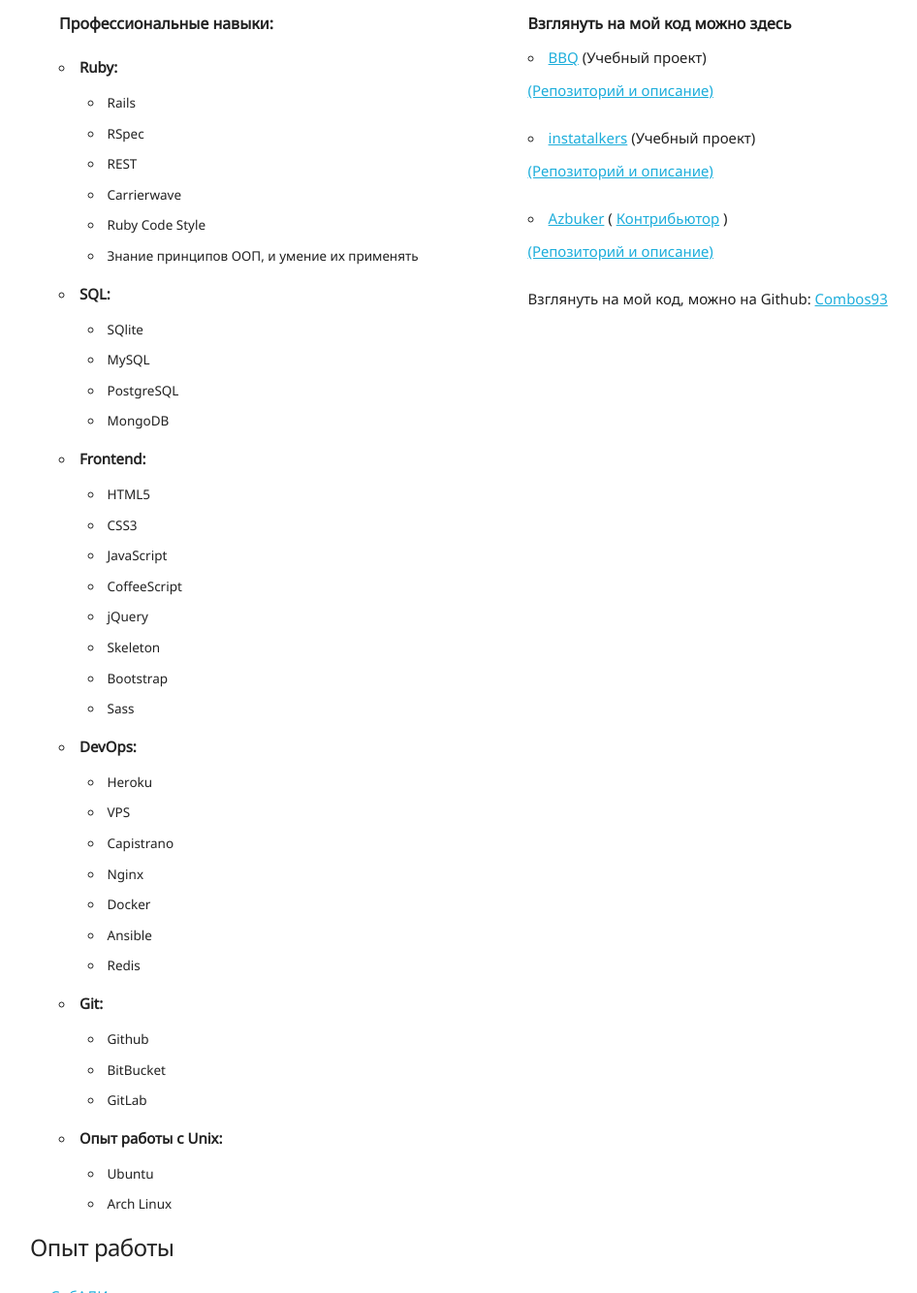
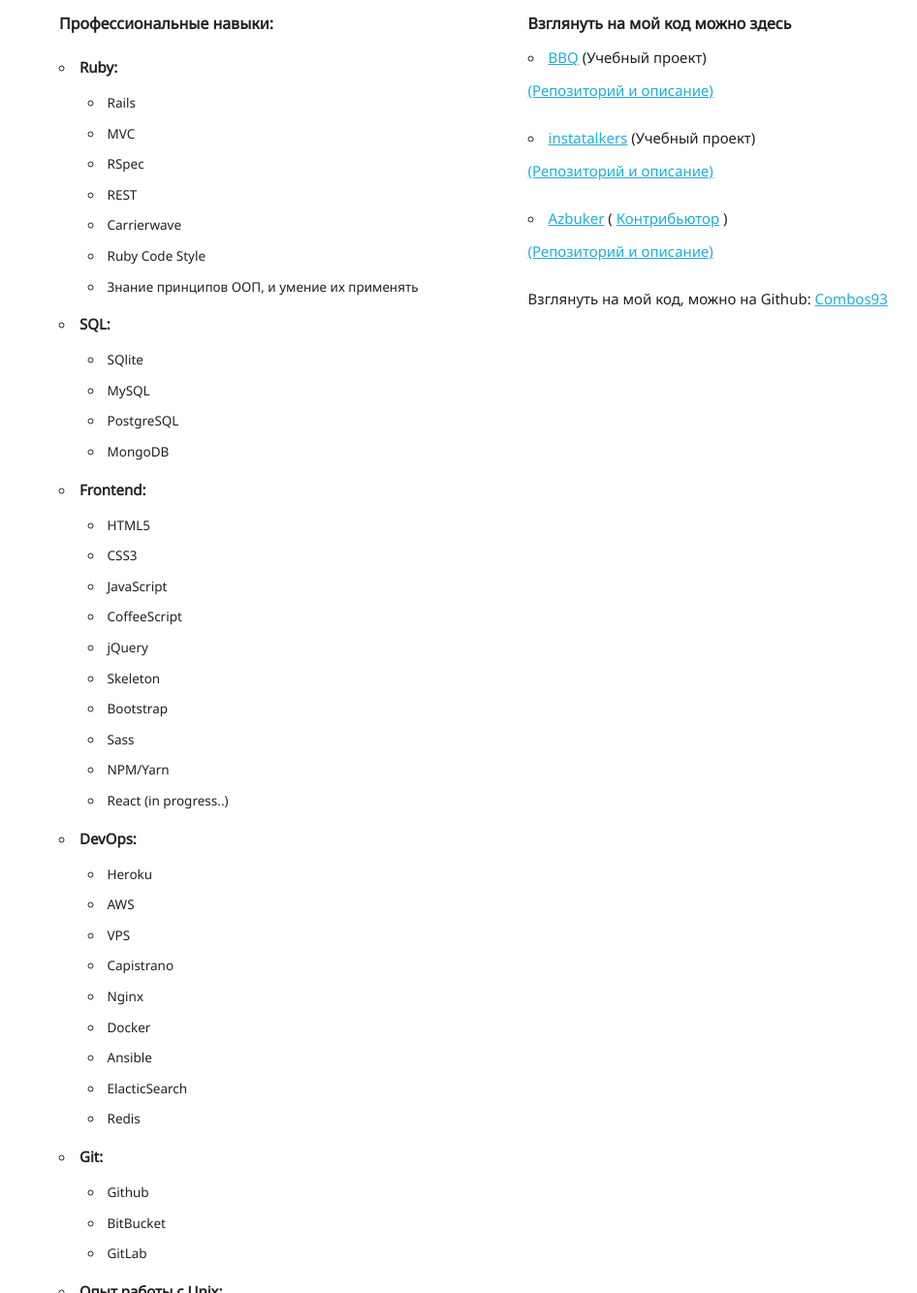
Before and after one commit to Combos93/cv, a plain HTML site: page index.html in a window 1280 px wide. Shown: the part 588-1922 px from the top of the page at 97% size, without its empty margins (129-1075 px from the left). Drawn offline with Linux system fonts and the light colour scheme.

Commit message:
add skills

```diff
--- a/index.html
+++ b/index.html
@@ -66,6 +66,7 @@
           <li><b>Ruby:</b></li>
             <ul>
               <li>Rails</li>
+              <li>MVC</li>
               <li>RSpec</li>
               <li>REST</li>
               <li>Carrierwave</li>
@@ -89,16 +90,20 @@
               <li>Skeleton</li>
               <li>Bootstrap</li>
               <li>Sass</li>
+              <li>NPM/Yarn</li>
+              <li>React (in progress..)</li>
             </ul>
           </li>
           <li><b>DevOps:</b></li>
             <ul>
               <li>Heroku</li>
+              <li>AWS</li>
               <li>VPS</li>
               <li>Capistrano</li>
               <li>Nginx</li>
               <li>Docker</li>
               <li>Ansible</li>
+              <li>ElacticSearch</li>
               <li>Redis</li>
             </ul>
           <li><b>Git:</b></li>
```
